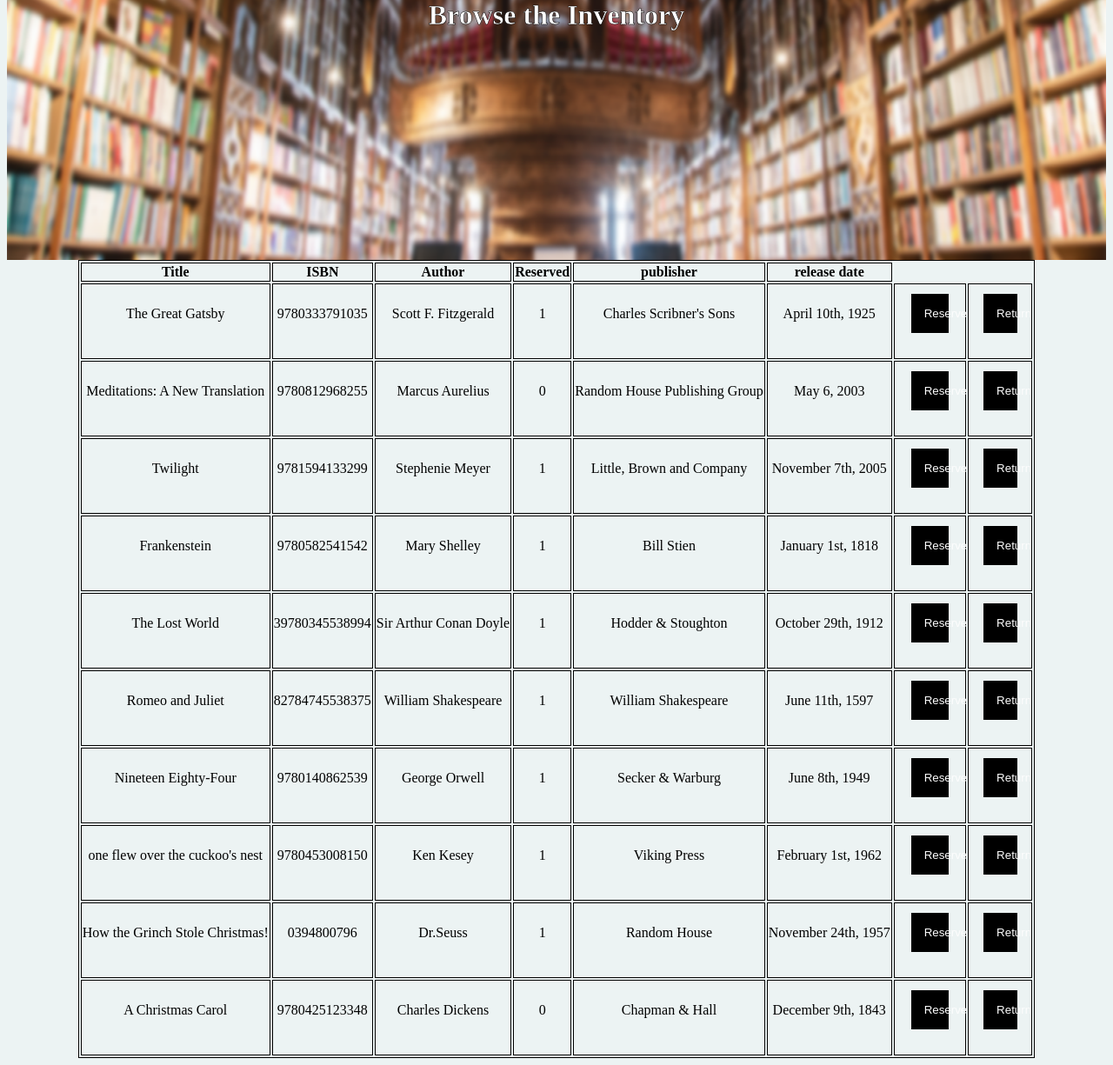
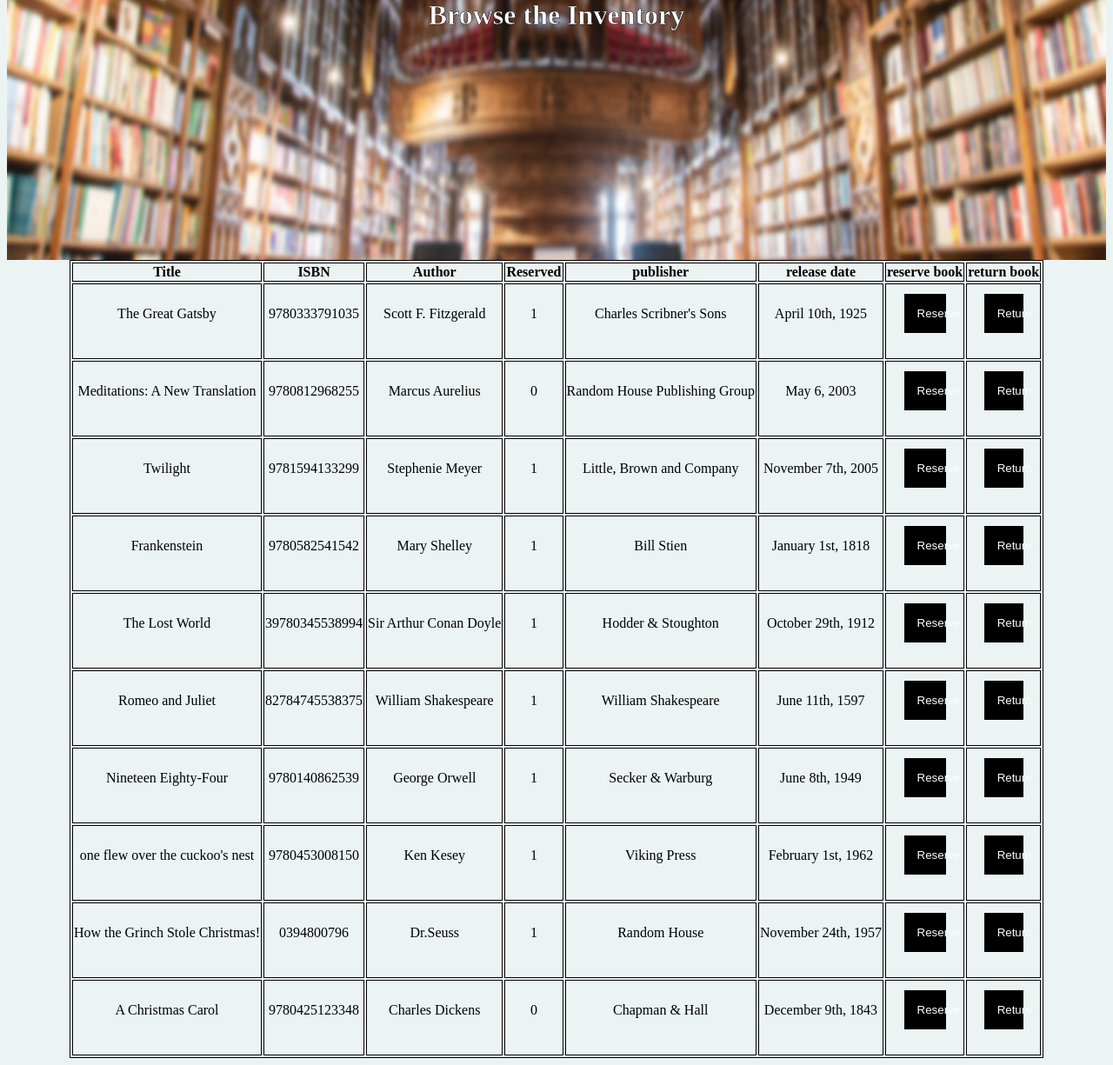
Before and after one commit to Jamesmed1999/CS430, a Flask app: page /inventory in a window 1280 px wide. Shown: the part 81-1306 px from the top of the page at 87% size. Run offline with Flask 2, Linux system fonts and the light colour scheme; data comes from the database, SQL or seed files in the repository; both versions use the stored data as it was after the commit.

Commit message:
Added table haders

```diff
--- a/templates/inventory.html
+++ b/templates/inventory.html
@@ -28,6 +28,8 @@
             <th>Reserved</th>
             <th>publisher</th>
             <th>release date</th>
+            <th>reserve book</th>
+            <th>return book</th>
           </tr>
         </thead>
         <tbody>
```
Also changed, not shown: database.db.
